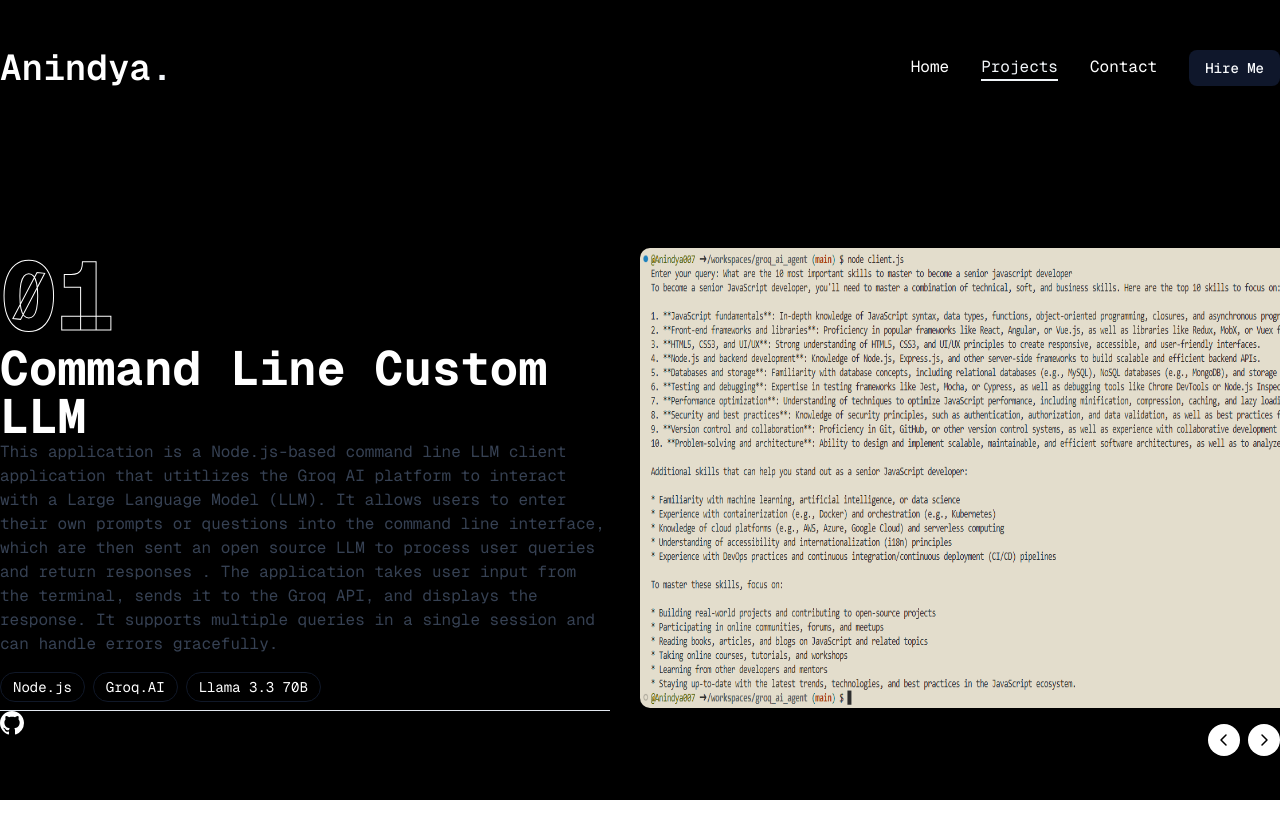
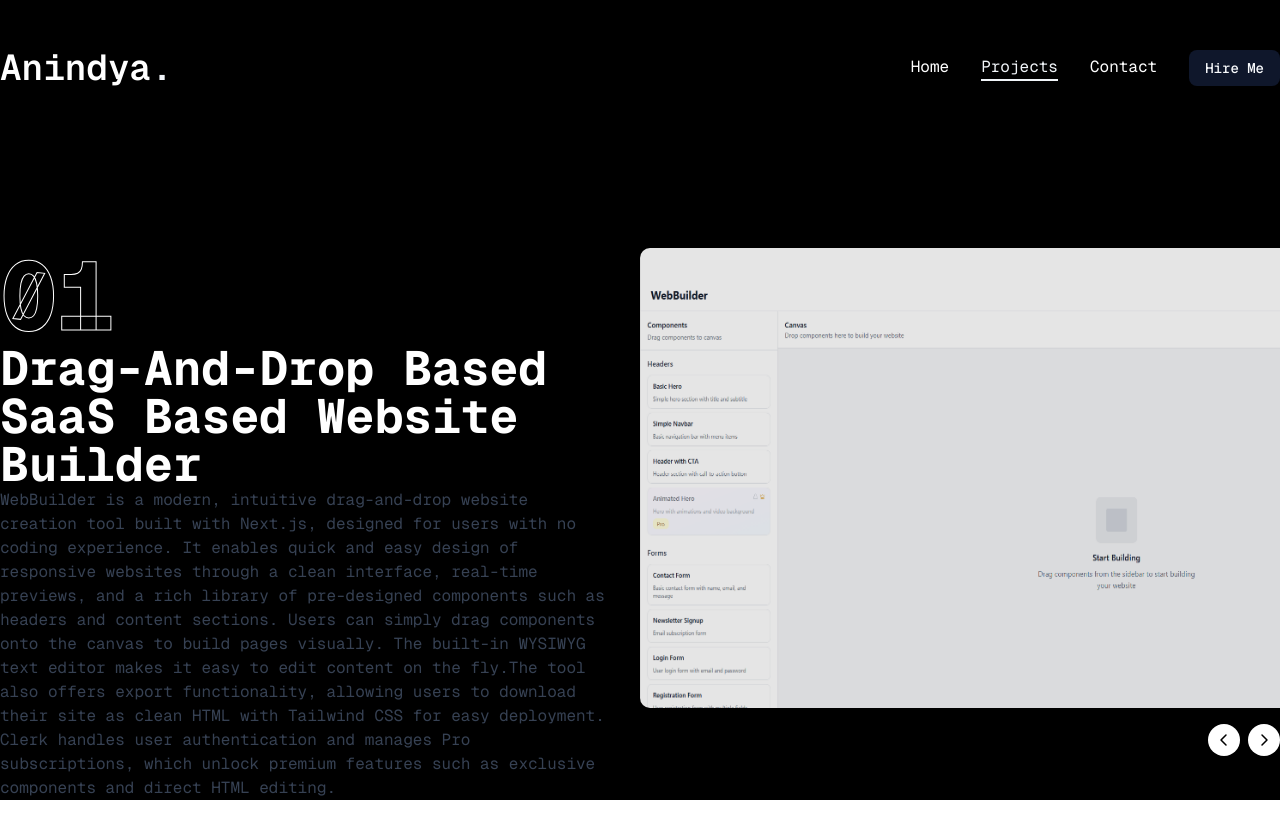
Before and after one commit to Anindya007/portfolio-2025, a Next.js app: page /projects in a window 1280 px wide. Shown: the top 838 px of the page. Built offline with nearby package versions, Linux system fonts and the light colour scheme.

Commit message:
Inserting one more project to the portfolio

```diff
--- a/app/page.jsx
+++ b/app/page.jsx
@@ -18,7 +18,7 @@ export default function Home() {
             With a strong foundation in both front-end and back-end development, I thrive on building scalable solutions that meet the needs of users and businesses alike.
             I saw many frameworks come and go, during my career, and I have adapted to the ever-changing landscape.
             <br /><br />
-            Though being a electronics engineering graduate, I have been working as a software developer since 2013.
+            Though being a electronics engineering graduate, I have been working as a software developer since 2013 in service based and product based companies.
 
             In addition to my technical prowess, I possess clear communication and collaboration skills and I have huge patience and adaptability to push through challenging projects and a strong work ethic as well.
 
--- a/app/projects/page.jsx
+++ b/app/projects/page.jsx
@@ -1,6 +1,6 @@
 "use client";
 
-import { BsArrowUpRight, BsGithub } from "react-icons/bs"
+import { BsGithub,BsArrowUpRight } from "react-icons/bs"
 import Link from "next/link";
 import Image from "next/image";
 
@@ -15,7 +15,24 @@ import { PiCaretLeftBold, PiCaretRightBold } from "react-icons/pi";
 
 const projects = [
     {
+
         num: '01',
+        title: "Drag-and-Drop based SaaS based Website Builder",
+        description: `WebBuilder is a modern, intuitive drag-and-drop website creation tool built with Next.js, designed for users with no coding experience. It enables quick and easy design of responsive websites through a clean interface, real-time previews, and a rich library of pre-designed components such as headers and content sections.
+Users can simply drag components onto the canvas to build pages visually. The built-in WYSIWYG text editor makes it easy to edit content on the fly.The tool also offers export functionality, allowing users to download their site as clean HTML with Tailwind CSS for easy deployment.
+Clerk handles user authentication and manages Pro subscriptions, which unlock premium features such as exclusive components and direct HTML editing. `,
+        stack: [
+            { name: "Next.js" },
+            { name: "TailwindCSS" },
+            { name: "Shadcn" },
+            { name: "Clerk" },
+        ],
+        image: "/assets/project0.png",
+        github: "https://github.com/Anindya007/ai-website-builder/tree/07--normal-website-builder",
+        link: "https://ai-website-builder-if7m-izledoj37-anindya007s-projects.vercel.app/"
+    },
+    {
+        num: '02',
         title: "Command Line Custom LLM",
         description: `This application  is a Node.js-based command line LLM client application that utitlizes the Groq AI platform to interact with a Large Language Model (LLM). It allows users to enter their own prompts or questions into the command line interface, which are then sent an open source LLM to process user queries and return responses . The application takes user input from the terminal, sends it to the Groq API, and displays the response.
         It supports multiple queries in a single session and can handle errors gracefully.`,
@@ -28,7 +45,7 @@ const projects = [
         github: "https://github.com/Anindya007/groq_ai_agent"
     },
     {
-        num: '02',
+        num: '03',
         title: "Bulk Image Compressor",
         description: "A web worker based bulk image compressor application that compresses high-res images without blocking the main thread. The images does not leave the user's browser and are not stored in any servers.",
         stack: [
@@ -41,7 +58,7 @@ const projects = [
         github: "https://github.com/Anindya007/bulk_image_compressor"
     },
     {
-        num: '03',
+        num: '04',
         title: "Petchly",
         description: "Petchly is a comprehensive web application designed to connect pet owners with professional pet care services. The platform allows users to book various pet care services, manage appointments, and get AI-powered advice for pet care.",
         stack: [
@@ -49,12 +66,12 @@ const projects = [
             { name: "Mongodb" },
             { name: "Tailwind CSS" },
             { name: "Groq API with Llama 3.3 70B" },
-            {name: "Stream Video Sdk" }
+            { name: "Stream Video Sdk" }
         ],
         image: "/assets/project3.png",
         github: "https://github.com/Anindya007/Petchly"
-    },{
-        num: '04',
+    }, {
+        num: '05',
         title: "This Portfolio",
         description: "Clean modern portfolio to showcase projects and ability to contact me.",
         stack: [
@@ -109,9 +126,12 @@ const Projects = () => {
                         ))}
                     </ul>
                     <hr />
-                    <Link href={project.github} target="_blank">
-                        <BsGithub className="hover:text-accent transition-all cursor-pointer" size={24} />
-                    </Link>
+                    <div className={`flex flex-gap-x-4 ${project === projects[0] ? 'mt-4' : ''}`}>
+                        <Link href={project.github} target="_blank">
+                            <BsGithub className="hover:text-accent transition-all cursor-pointer" size={24} />
+                        </Link>
+                        {project.link && <Link href={project.link} target="_blank"><BsArrowUpRight className="hover:text-accent transition-all cursor-pointer ml-4" size={24} /></Link>}
+                    </div>
                 </div>
                 <div className="w-full xl:w-[50%] xl:h-[460px] flex flex-col xl:justify-between ">
                     <div className="w-full xl:w-[100%]">
@@ -130,7 +150,7 @@ const Projects = () => {
                                     </div>
                                 </SwiperSlide>
                             ))}
-                            <ProjectsSliderButtons containerStyles="flex gap-2 absolute right-0 bottom-[calc(50%-2rem)] xl:bottom-0 z-20 w-full justify-between xl:w-max xl:justify-none text-black" btnStyles="bg-white p-2 rounded-full shadow-md cursor-pointer hover:bg-accent hover:text-white transition-all duration-300" iconStyles="group-hover:text-accent transition-all duration-300"/>
+                            <ProjectsSliderButtons containerStyles="flex gap-2 absolute right-0 bottom-[calc(50%-2rem)] xl:bottom-0 z-20 w-full justify-between xl:w-max xl:justify-none text-black" btnStyles="bg-white p-2 rounded-full shadow-md cursor-pointer hover:bg-accent hover:text-white transition-all duration-300" iconStyles="group-hover:text-accent transition-all duration-300" />
                         </Swiper>
                     </div>
                 </div>
```
Also changed, not shown: public/assets/project0.png (added).
